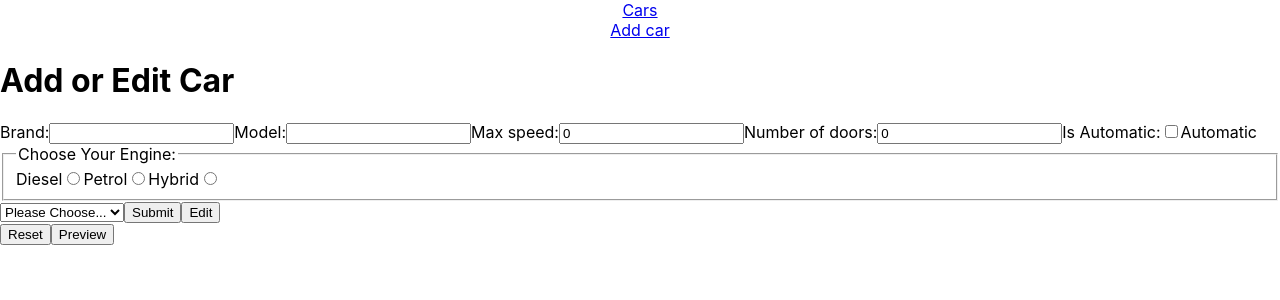
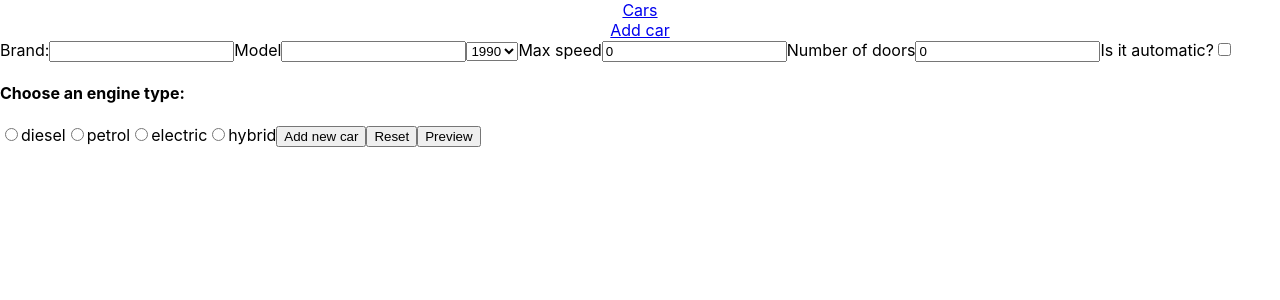
Before and after one commit to radojeRade/cars-api, a React (Create React App) app: page /add in a window 1280 px wide. Shown: the top 300 px of the page. Built offline with nearby package versions, Linux system fonts and the light colour scheme.

Commit message:
zadatak 1 i 2 spojeno sa cars Laravel

```diff
--- a/src/Service/AxiosService.js
+++ b/src/Service/AxiosService.js
@@ -3,7 +3,7 @@ import axios from "axios";
 class AxiosService {
   constructor() {
     this.axiosInstanceFromLibrary = axios.create({
-      baseURL: "http://localhost:3000/api",
+      baseURL: "http://127.0.0.1:8000/api",
     });
   }
 }
--- a/src/components/AddCarForm.jsx
+++ b/src/components/AddCarForm.jsx
@@ -1,96 +1,102 @@
 import React from "react";
 
-export default function AppCarForm({handleBrand, handleModel, handleMaxSpeed, edit,
-        handleNumberOfDoors, handleIsAutomatic, handleYear, handleEngine, reset, preview,
-         brand, model, engine, years, maxSpeed, isAutomatic, numberOfDoors, addingCar}){
-
+export const AddCarForm = ({
+    newCar,
+    setNewCar,
+    years,
+    engines,
+    onSubmit,
+    onReset,
+    onPreview
+  }) => {
     return (
       <div>
-        <form >
-            <label>Brand:
-                <input type='text'
+          <form onSubmit={onSubmit}>
+              <label>Brand:</label>
+              <input
+
+                type="text"
+                value={newCar.brand}
+                onChange={({target}) =>
+                  setNewCar({...newCar, brand: target.value})}
+              />
+              <label>Model</label>
+              <input
+
+                type="text"
+                value={newCar.model}
+                onChange={({target}) =>
+                  setNewCar({...newCar, model: target.value})}
+              />
+              <select
+                value={newCar.year}
+                onChange={({ target }) =>
+                  setNewCar({ ...newCar, year: Number(target.value) })
+                }
+              >
+                {years().map((year, index) => (
+                  <option key={index} value={Number(year)}>
+                    {year}
+                  </option>
+                ))}
+              </select>
+              <label>Max speed</label>
+              <input
+                type='number'
+                value={newCar.maxSpeed}
+                onChange={({ target }) =>
+                  setNewCar({ ...newCar, maxSpeed: Number(target.value) })
+                }
+              />
+            <label>Number of doors</label>
+            <input
+              type='number'
+              value={newCar.numberOfDoors}
+              onChange={({ target }) =>
+                setNewCar({ ...newCar, numberOfDoors: Number(target.value) })
+              }
               required
-                minLength="2"
-                value={brand}
-                onChange={(e) => {
-                handleBrand(e.target.value);
+            />
+            <span>
+              <label>Is it automatic?</label>
+              <input
+                type='checkbox' required value={newCar.isAutomatic}
+                checked={newCar.isAutomatic}
+                onChange={({ target }) => {
+                  setNewCar({ ...newCar, isAutomatic: target.checked });
               }}
             />
-            </label>
-            <label>
-                Model:
+            </span>
+            <h4>Choose an engine type:</h4>
+            {engines.map((engine, index) => (
+              <span key={index}>
                 <input
-                type='text'
+                  type='radio'
+                  name='engine'
+                  value={engine}
+                  onChange={() => setNewCar({ ...newCar, engine })}
+                  checked={engine === newCar.engine}
                   required
-                minLength="2"
-                value={model}
-                onChange={(e) => {
-                handleModel(e.target.value);
-                }}
               />
-            </label>
-            <label>
-                Max speed:
-                <input
-                type='number'
-                value={maxSpeed}
-                onChange={(e) => {
-                handleMaxSpeed(e.target.value);
-                }}
-                />
-            </label>
-            <label>
-                Number of doors:
-                <input
-                type='number'
-                required
-                value={numberOfDoors}
-                onChange={(e) => {
-                handleNumberOfDoors(e.target.value);
-                }}
-                />
-            </label>
-            <label>
-                Is Automatic:
-                <input type="checkbox" required value={isAutomatic} checked={isAutomatic} onChange = {()=>handleIsAutomatic(isAutomatic)}/>Automatic
-            </label>
-
-            <fieldset>
-                <legend>
-                    Choose Your Engine:
-                </legend>
-                <label>
-                    Diesel
-                <input type="radio" required value='diesel' checked={engine === 'diesel'} onChange={()=>handleEngine('diesel')} />
-                </label>
-                <label>
-                    Petrol
-                    <input type="radio" required value='petrol' checked={engine === 'petrol'} onChange={()=>handleEngine('petrol')} />
-                </label>
-                <label>
-                    Hybrid
-                    <input type="radio" required value='hybrid' checked={engine === 'hybrid'} onChange={()=>handleEngine('hybrid')} />
-                </label>
-
-            </fieldset>
-            <select required onChange={(e) => handleYear(e.target.value)}  >
-                    <option >Please Choose...</option>
-                    {years().map((year, index) => (
-
-                    <option key={index} value={year}>{year}</option>
+                {engine}
+              </span>
               ))}
-            </select>
-
-            <button onClick={() => addingCar()}>Submit</button>
-            <>
-            <button onClick={edit}>Edit</button>
-            </>
-
+          <button type="submit">
+            Add new car
+          </button>
+          <button
+            type="submit"
+            onClick={onReset}
+          >
+            Reset
+          </button>
+          <button
+            type="submit"
+            onClick={onPreview}
+          >
+            Preview
+          </button>
           </form>
-        <button onClick = {() => reset()}>Reset</button>
-
-        <button onClick = {() => preview()}>Preview</button>
-
       </div>
     )
   }
--- a/src/pages/AddCar.jsx
+++ b/src/pages/AddCar.jsx
@@ -1,131 +1,107 @@
-import React, {useCallback, useState} from "react";
-import { useHistory } from "react-router-dom";
-import { useParams } from "react-router-dom";
-import { useEffect } from "react";
-import AddCarForm from "../components/AddCarForm";
-import CarsService from "../Service/CarsService";
+import React, { useState, useEffect } from 'react'
+import { useHistory, useParams } from 'react-router-dom';
+import CarsService from '../Service/CarsService';
+import { AddCarForm } from '../components/AddCarForm';
+
+const years = (start = 1990, end = 2018) => {
+    return Array.apply(0, Array(end - start + 1))
+        .map((element, index) => index + start);
+}
+const engines = ['diesel', 'petrol', 'electric', 'hybrid'];
+
+export default function AddCar() {
+    const id  = useParams();
+    //console.log(id);
+    const history = useHistory()
+
+    const [newCar, setNewCar] = useState({
+        brand: '',
+        model: '',
+        year: years[0],
+        maxSpeed: 0,
+        numberOfDoors: 0,
+        isAutomatic: false,
+        engine: '',
+    });
 
 
-export default function AddCar(){
+    const handleOnSubmit = async (e) => {
+        e.preventDefault();
+        //console.log(newCar)
+        if(Object.keys(id).length > 0){
+            try {
+                const res = await CarsService.edit(Number(id.carId), newCar);
+            console.log(res)
 
-    const history = useHistory();
+            } catch (error) {
+                console.log(error.response.data)
+            }
 
-    const carId = useParams();
+        }
+         try {
+            const res = await CarsService.add(newCar);
+            if(res.status === 201){
+                history.push("/cars");
+            }
 
-    const [obj, setObj] = useState({brand:"", model:"", maxSpeed: 0, year: 0,
-                                    isAutomatic: false,
-                                    engine: "", numberOfDoors: 0});
+         } catch (error) {
+            console.log(error.response.data)
+         }
 
-
-    //api calls
-
-    const getCar =  async () => {
-        let id = Number(carId.carId);
-        const res = await CarsService.get(id)
-        .then((result) => {       //malo sam se poigrao sa then i catch uz async i await
-            if (result.status === 200){
-                return result.data;
-            }
-        }).catch(e => console.log(e));
-
-        setObj({...res});
 
 
     };
 
-    useEffect(() => {
-        if(Object.keys(carId).length > 0){
-            getCar();
-        }
+    const hadleResetForm = () => {
+        setNewCar({
+            brand: '',
+            model: '',
+            year: years[0],
+            maxSpeed: 0,
+            numberOfDoors: 0,
+            isAutomatic: false,
+            engine: '',
+        })
+    }
 
-    }, []);
+    const handlePreviewForm = () => {
+        alert(`
+        Brand: ${newCar.brand} \n
+        Model: ${newCar.model} \n
+        Year: ${newCar.year} \n
+        Max speed: ${newCar.maxSpeed} \n
+        Number of doors: ${newCar.numberOfDoors} \n
+        Automatic: ${newCar.isAutomatic ? 'Yes' : 'No'} \n
+        Engine: ${newCar.engine} \n
+        `);
+    };
 
-    const edit = async (e) => {
-        e.preventDefault(); //mora da bi radio history
-        let id = Number(carId.carId);
-        const response = await CarsService.edit(id, obj);
-        console.log(response);
-        if(response.status === 200){
-            history.push('/cars');
+    const getSingleCar = async () => {
+        if (id) {
+            const response = await CarsService.get(Number(id.carId));
+
+            setNewCar({...response.data});
         }
     }
 
-    const addingCar = async () => {
-        //e.preventDefault();
-        const response = await CarsService.add( obj);
-
-        console.log(response);
-        if(response.status === 200){
-            history.push('/cars');
-        }
-    }
-
-    //form methods
-    const handleModel = (model1) => {
-            setObj({ ...obj, model: model1});
-    }
-
-    const handleBrand = (brand1) =>{
-        setObj({ ...obj, brand: brand1});
-    }
-    const handleMaxSpeed = (maxSpeed1) => {
-        setObj({ ...obj, maxSpeed: Number(maxSpeed1)});
-    }
-    //pravi niz
-    const years = (start = 1990, end = 2018) => {
-        return Array.apply(0, Array(end - start + 1))
-            .map((element, index) => index + start);
-    }
-    const handleYears= (years1) => {
-        console.log(years1);
-        setObj({ ...obj, year: years1});
-    }
-    const handleIsAutomatic = (isAutomatic1) => {
-        console.log(isAutomatic1)
-        setObj({ ...obj, isAutomatic: !isAutomatic1});
-    }
-    const handleEngine= (engine1) => {
-        console.log(engine1)
-        setObj({ ...obj, engine: engine1});
-    }
-    const handleNumberOfDoors = (numOfDoors) => {
-        setObj({ ...obj, numberOfDoors: Number(numOfDoors)});
-    }
-    //buttons
-    const reset = () => {
-        setObj({brand:"", model:"", maxSpeed: 0,
-        isAutomatic: false,
-        engine: "", numberOfDoors: 0});
-    }
-    const preview = () => {
-        alert(JSON.stringify(obj));
-    }
+    useEffect(() => {
+        if(Object.keys(id).length > 0){
+            getSingleCar(Number(id.carId))
+            //console.log('effect')
+         }
+    }, []);
 
     return (
-    <div>
-        <h1>Add or Edit Car</h1>
         <div>
-
-                <AddCarForm handleBrand = {handleBrand}
-                              handleModel = {handleModel}
-                              handleMaxSpeed = {handleMaxSpeed}
-                              handleNumberOfDoors = {handleNumberOfDoors}
-                              handleIsAutomatic = {handleIsAutomatic}
-                              handleYear = {handleYears}
-                              handleEngine = {handleEngine}
-                              brand = {obj.brand}
-                              model = {obj.model}
-                              engine = {obj.engine}
-                              years = {years}
-                              maxSpeed = {obj.maxSpeed}
-                              isAutomatic = {obj.isAutomatic}
-                              numberOfDoors = {obj.numberOfDoors}
-                              addingCar = {addingCar}
-                              edit = {edit}
-                              reset = {reset}
-                              preview = {preview}/>
-
+            <AddCarForm
+                newCar={newCar}
+                setNewCar={setNewCar}
+                years={years}
+                engines={engines}
+                onSubmit={handleOnSubmit}
+                onReset={hadleResetForm}
+                onPreview={handlePreviewForm}
+            />
         </div>
-    </div>
     )
 }
--- a/src/pages/CarsPages.jsx
+++ b/src/pages/CarsPages.jsx
@@ -23,7 +23,7 @@ export default function CarsPages() {
 
   useEffect(() => {
     getAllCars();
-  }, [cars]);
+  }, []);
 
   return (
     <div>
```
Also changed, not shown: src/Service/CarsService.js (+6 -3 lines). Lines whose indentation alone changed are shown as unchanged.
